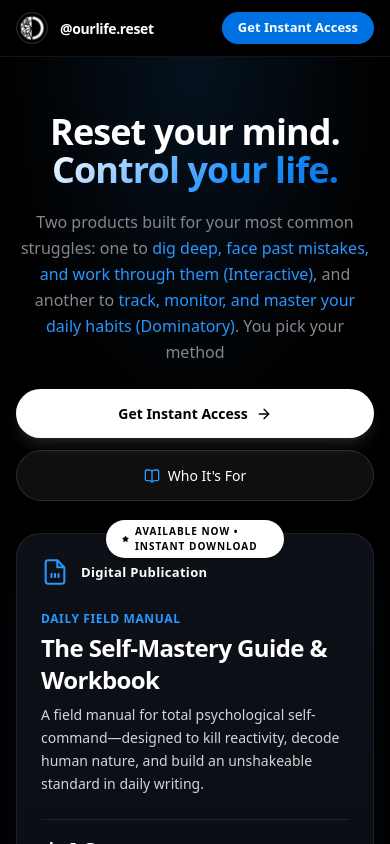
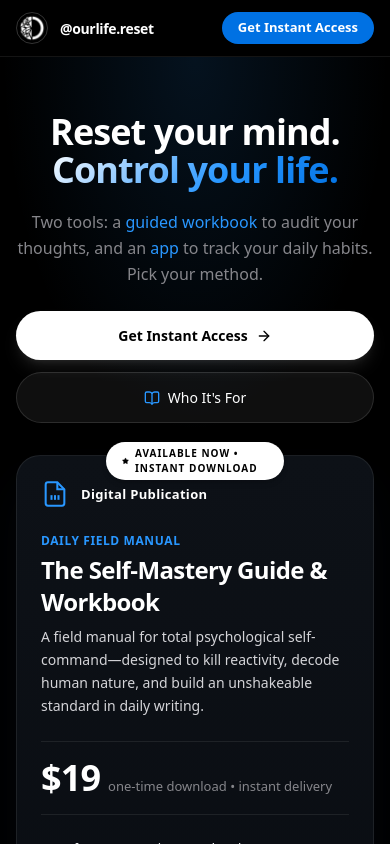
Before and after one commit to kabbir/reset-portal, a Next.js app: page / in a window 390 px wide. Shown: the top 844 px of the page. Built offline with nearby package versions, Linux system fonts and the light colour scheme.

Commit message:
Shorten hero subtext for clean mobile scannability

```diff
--- a/src/app/page.tsx
+++ b/src/app/page.tsx
@@ -191,22 +191,22 @@ export default function HomePage() {
             <span className="blue-gradient-text">Control your life.</span>
           </h1>
 
-          <p className="text-base sm:text-lg md:text-[18px] text-[#86868b] max-w-[680px] mx-auto mb-6 sm:mb-8 font-normal leading-relaxed">
-            Two products built for your most common struggles: one to{" "}
+          <p className="text-base sm:text-lg md:text-[18px] text-[#86868b] max-w-[620px] mx-auto mb-6 sm:mb-8 font-normal leading-relaxed">
+            Two tools: a{" "}
             <a
               href="#product-guide"
               className="text-[#2997ff] hover:underline underline-offset-4 transition-colors font-medium"
             >
-              dig deep, face past mistakes, and work through them (Interactive)
-            </a>
-            , and another to{" "}
+              guided workbook
+            </a>{" "}
+            to audit your thoughts, and an{" "}
             <a
               href="#product-app"
               className="text-[#2997ff] hover:underline underline-offset-4 transition-colors font-medium"
             >
-              track, monitor, and master your daily habits (Dominatory)
-            </a>
-            . You pick your method
+              app
+            </a>{" "}
+            to track your daily habits. Pick your method.
           </p>
 
           {/* Action Buttons */}
```
